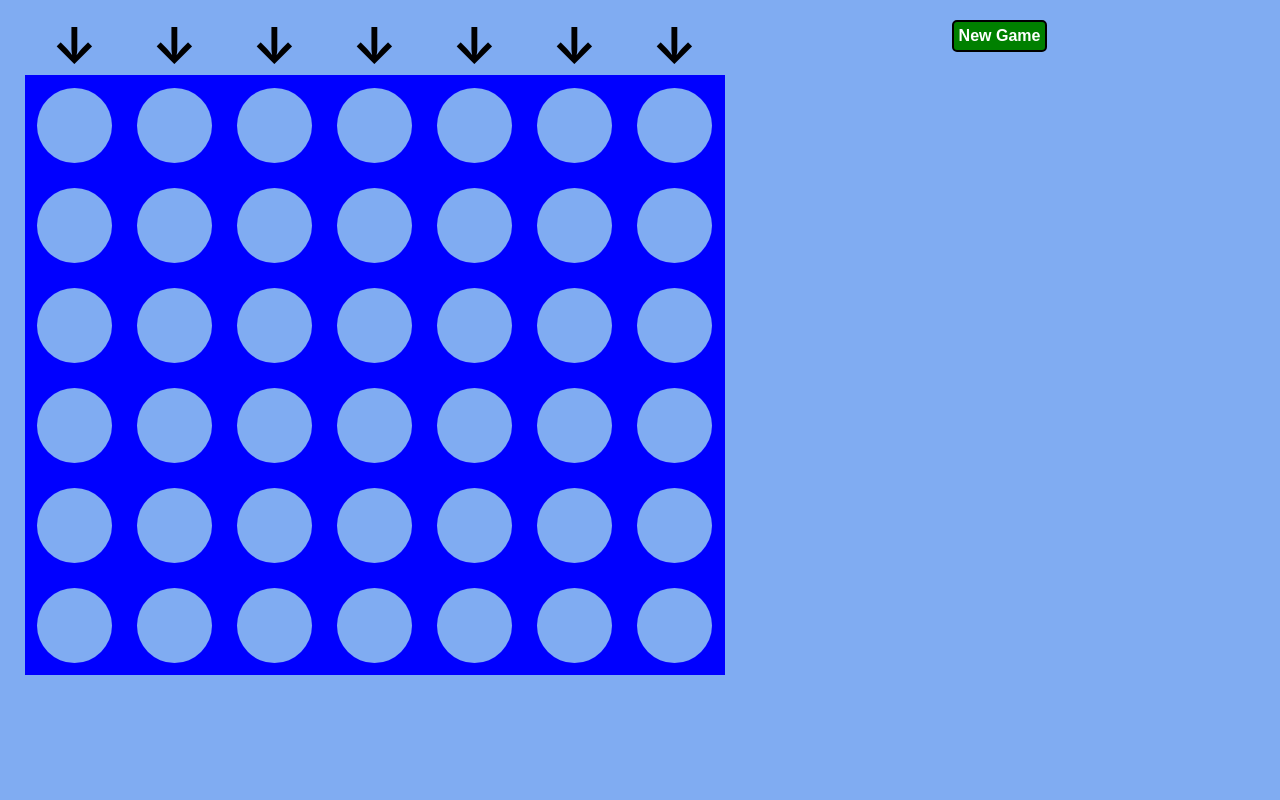
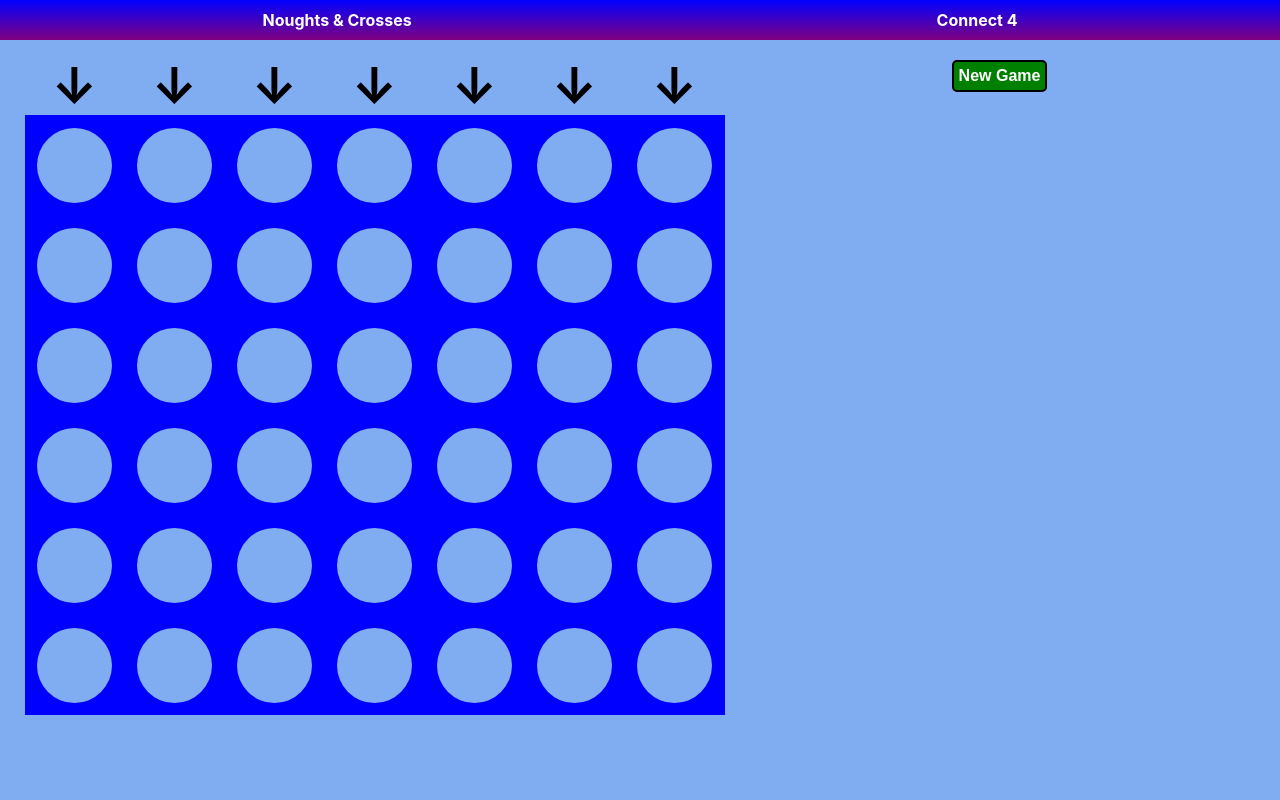
Before and after one commit to KateHoward10/noughts-and-crosses, a React (Create React App) app: page /connect4 in a window 1280 px wide. Shown: the top 800 px of the page. Built offline with nearby package versions, Linux system fonts and the light colour scheme.

Commit message:
Add nav bar

```diff
--- a/src/App.css
+++ b/src/App.css
@@ -2,7 +2,6 @@
   text-align: center;
   background-color: #80acf2;
   height: 150vh;
-  padding: 15px;
 }
 
 p {
@@ -30,12 +29,30 @@ button:hover {
   transform: scale(0.95);
 }
 
+nav {
+  width: 100%;
+  background-image: linear-gradient(blue, purple);
+  display: flex;
+  align-items: center;
+  justify-content: space-around;
+}
+
+.nav-link {
+  font-weight: bold;
+  color: white;
+  text-decoration: none;
+  margin: 10px;
+}
+
+.console {
+  padding: 15px;
+}
+
 .game {
   display: flex;
   flex-direction: column;
   justify-content: center;
   align-items: center;
-  margin-bottom: 20px;
 }
 
 .controls {
--- a/src/App.js
+++ b/src/App.js
@@ -1,12 +1,14 @@
 import React from 'react';
 import { Route, Switch } from 'react-router-dom';
 import './App.css';
-import Grid from './Grid';
-import Board from './Board';
+import Nav from './components/Nav';
+import Grid from './components/Grid';
+import Board from './components/Board';
 
 function App() {
   return (
     <div className="App">
+      <Nav />
       <Switch>
         <Route exact path="/" component={Grid} />
         <Route path="/connect4" component={Board} />
--- a/src/Board.js
+++ b/src/components/Board.js
@@ -1,7 +1,7 @@
 import React, { Component } from 'react';
 import Cell from './Cell';
 import Arrow from './Arrow';
-import { possibleFours } from './combinations';
+import { possibleFours } from '../combinations';
 
 class Board extends Component {
   state = {
--- a/src/Grid.js
+++ b/src/components/Grid.js
@@ -1,6 +1,6 @@
 import React, { Component } from 'react';
 import Box from './Box';
-import { possibleThrees } from './combinations';
+import { possibleThrees } from '../combinations';
 
 class Grid extends Component {
   state = {
--- /dev/null
+++ b/src/components/Nav.js
@@ -0,0 +1,19 @@
+import React, { Component } from 'react';
+import { NavLink } from 'react-router-dom';
+
+class Nav extends Component {
+  render() {
+    return (
+      <nav>
+        <NavLink to="/" className="nav-link">
+          Noughts & Crosses
+        </NavLink>
+        <NavLink to="/connect4" className="nav-link">
+          Connect 4
+        </NavLink>
+      </nav>
+    );
+  }
+}
+
+export default Nav;
```
Also changed, not shown: src/components/Arrow.js (renamed from src/Arrow.js), src/components/Box.js (renamed from src/Box.js), src/components/Cell.js (renamed from src/Cell.js).
